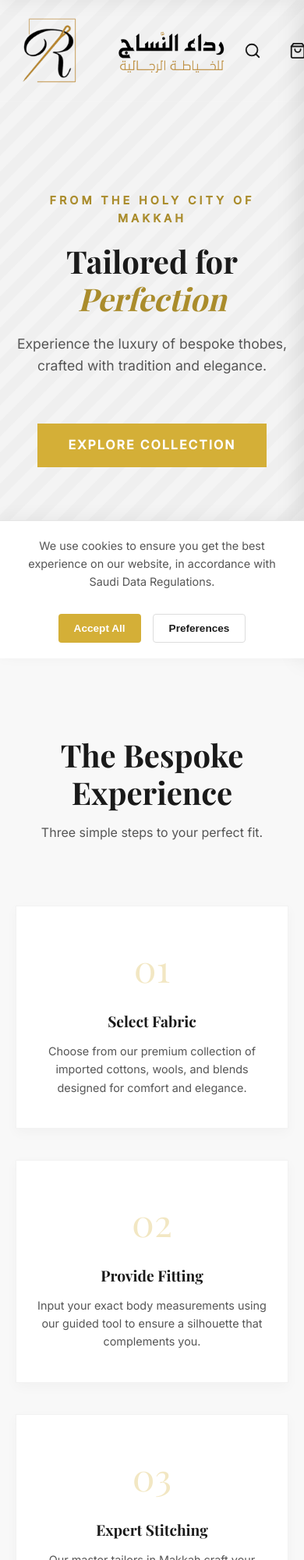
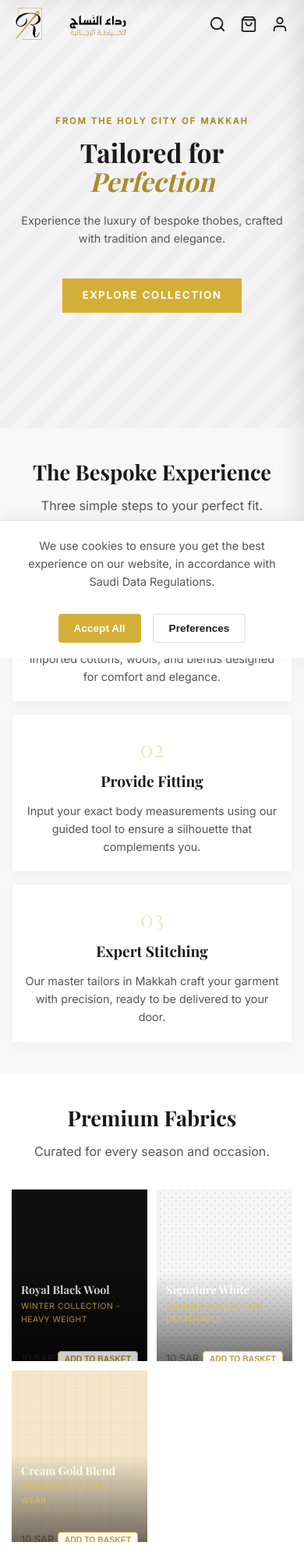
Before and after one commit to sheikhdoesit/rida-al-nissaj, a plain HTML site: page index.html in a window 390 px wide. Shown: the top 2000 px of the page at 78% size. Drawn offline with nearby package versions, Linux system fonts and the light colour scheme; a web font is replaced by a local one.

Commit message:
Mobile Perfection Overhaul: Compact layout, scaled typography, and grid refinements

```diff
--- a/style.css
+++ b/style.css
@@ -1922,3 +1922,182 @@ footer {
 .footer-legal a:hover {
     color: var(--color-gold) !important;
 }
+/* --- MOBILE PERFECTION OVERRIDES --- */
+@media (max-width: 600px) {
+    :root {
+        --spacing-container: 100%;
+    }
+
+    .container {
+        padding: 0 15px;
+    }
+
+    section {
+        padding: 40px 0 !important;
+    }
+
+    /* Header */
+    header {
+        padding: 8px 0 !important;
+    }
+
+    .logo-symbol {
+        height: 45px !important;
+    }
+
+    .logo-text {
+        height: 32px !important;
+    }
+
+    .header-actions {
+        gap: 8px;
+    }
+
+    .btn-cta {
+        display: none;
+    }
+
+    .icon-btn {
+        padding: 5px;
+    }
+
+    /* Hero */
+    .hero {
+        height: 65vh;
+        min-height: 385px;
+    }
+
+    .hero-content {
+        padding: 15px;
+    }
+
+    .hero-content h1 {
+        font-size: 2.1rem !important;
+        line-height: 1.1;
+    }
+
+    .hero-content .subtitle {
+        font-size: 0.7rem;
+        letter-spacing: 2px;
+        margin-bottom: 12px;
+    }
+
+    .hero-content p {
+        font-size: 0.9rem;
+        margin-bottom: 20px;
+    }
+
+    .hero-btn {
+        padding: 12px 25px;
+        font-size: 0.8rem;
+    }
+
+    /* Section Headers */
+    .section-header {
+        margin-bottom: 35px !important;
+    }
+
+    .section-header h2 {
+        font-size: 1.7rem !important;
+    }
+
+    /* Process Steps */
+    .steps-grid {
+        gap: 15px;
+    }
+
+    .step-card {
+        padding: 20px 15px;
+    }
+
+    .step-number {
+        font-size: 1.8rem;
+        margin-bottom: 8px;
+    }
+
+    /* Cloth Selection Grid - 2 Column Fix */
+    .cloth-grid {
+        grid-template-columns: repeat(2, 1fr) !important;
+        gap: 12px !important;
+    }
+
+    .cloth-card {
+        height: 220px !important;
+    }
+
+    .cloth-info {
+        padding: 12px !important;
+    }
+
+    .cloth-name {
+        font-size: 0.9rem !important;
+    }
+
+    .cloth-desc {
+        font-size: 0.65rem !important;
+        letter-spacing: 0.5px;
+    }
+
+    .cloth-price-tag {
+        font-size: 0.8rem;
+    }
+
+    .add-btn {
+        padding: 4px 8px !important;
+        font-size: 0.65rem !important;
+    }
+
+    /* Measurement & Forms */
+    .fitting-section {
+        padding: 30px 0 !important;
+    }
+
+    .fitting-info h2 {
+        font-size: 1.8rem !important;
+    }
+
+    .quote-arabic {
+        font-size: 1.4rem !important;
+    }
+
+    .fitting-info, .fitting-form-wrapper {
+        padding: 10px !important;
+    }
+
+    /* Footer Cleanup */
+    footer {
+        padding: 40px 0 20px !important;
+    }
+
+    .footer-brand-img {
+        height: 48px !important;
+    }
+
+    .footer-brand-text {
+        height: 32px !important;
+    }
+
+    .saudi-made-badge {
+        height: 38px !important;
+        margin: 0 auto 20px !important;
+    }
+
+    .footer-grid {
+        grid-template-columns: 1fr !important;
+        gap: 25px;
+    }
+
+    .footer-bottom {
+        margin-top: 30px;
+    }
+}
+
+@media (max-width: 360px) {
+    .hero-content h1 {
+        font-size: 1.8rem !important;
+    }
+
+    .cloth-grid {
+        grid-template-columns: 1fr !important;
+    }
+}
```
